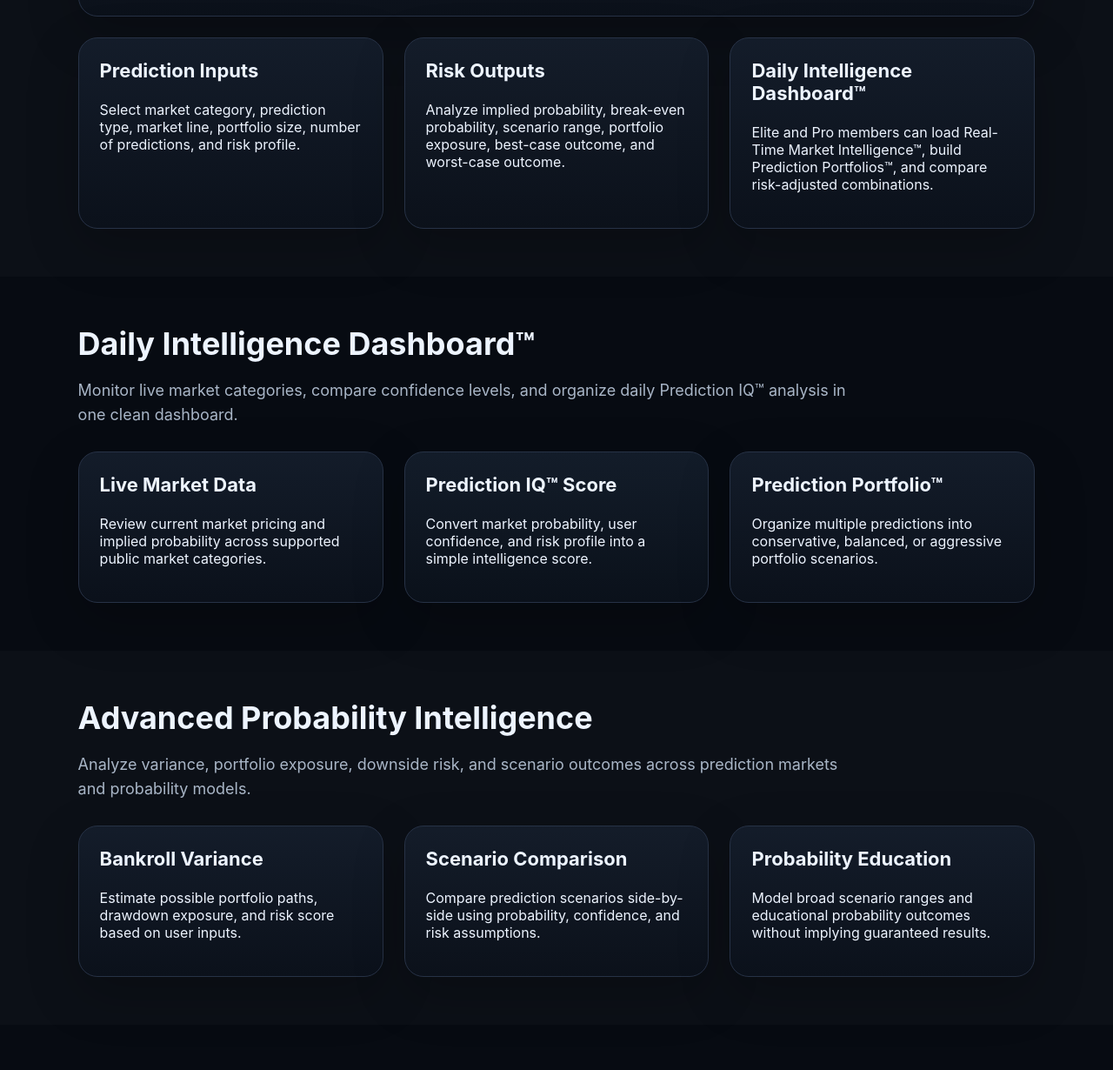
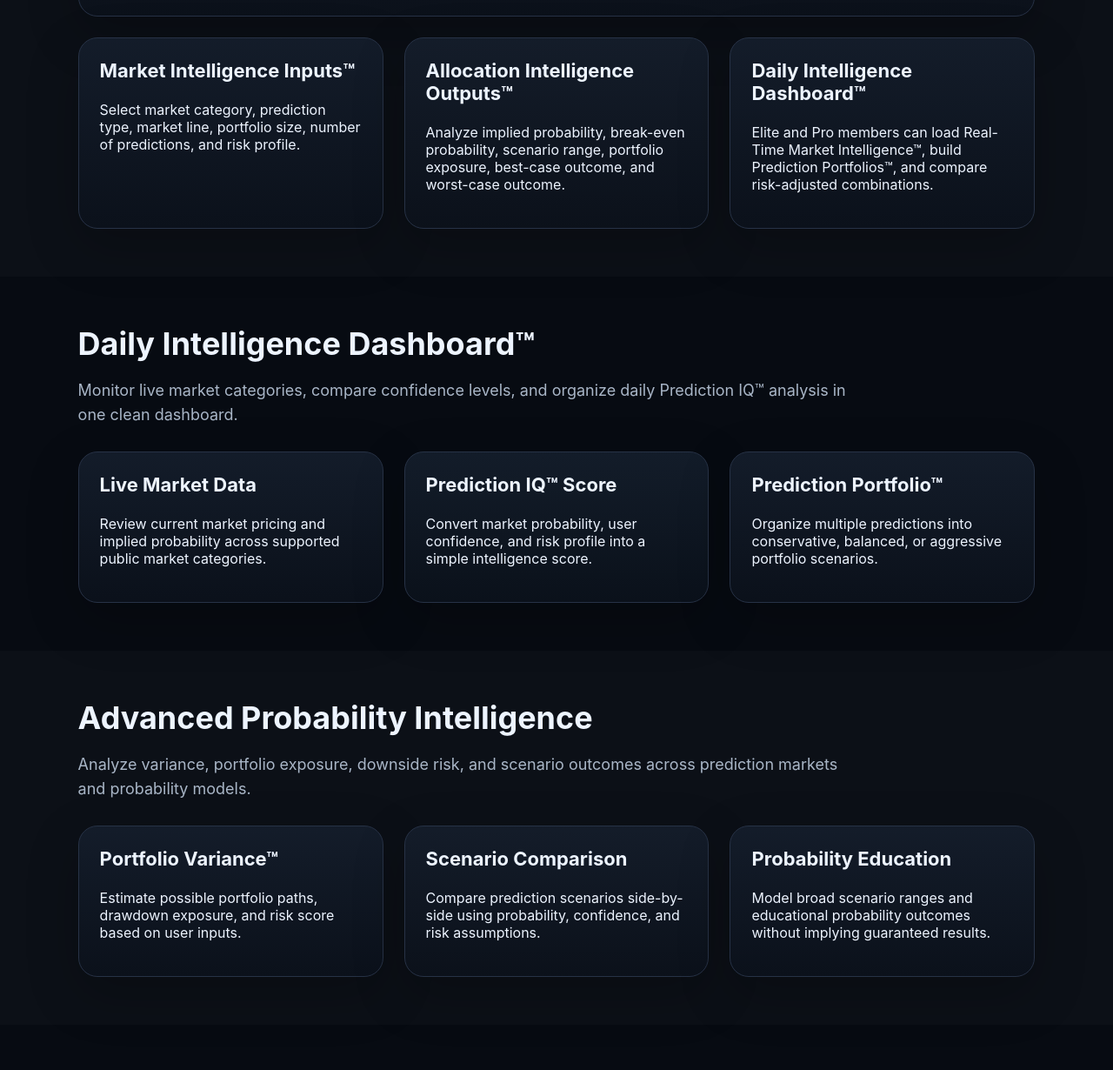
Before and after one commit to BankrollIQ/bankrolliq-app, a plain HTML site: page index.html in a window 1280 px wide. Shown: the part 3522-4752 px from the top of the page at 87% size. Drawn offline with Linux system fonts and the light colour scheme.

Commit message:
Update index.html
Version 1 Launch Ready - Prediction Intelligence Platform Update

```diff
--- a/index.html
+++ b/index.html
@@ -267,8 +267,8 @@
 </div>
 </div>
 <div class="grid three" style="margin-top:24px">
-<div class="card"><h3>Prediction Inputs</h3><p>Select market category, prediction type, market line, portfolio size, number of predictions, and risk profile.</p></div>
-<div class="card"><h3>Risk Outputs</h3><p>Analyze implied probability, break-even probability, scenario range, portfolio exposure, best-case outcome, and worst-case outcome.</p></div>
+<div class="card"><h3>Market Intelligence Inputs™</h3><p>Select market category, prediction type, market line, portfolio size, number of predictions, and risk profile.</p></div>
+<div class="card"><h3>Allocation Intelligence Outputs™</h3><p>Analyze implied probability, break-even probability, scenario range, portfolio exposure, best-case outcome, and worst-case outcome.</p></div>
 <div class="card"><h3>Daily Intelligence Dashboard™</h3><p>Elite and Pro members can load Real-Time Market Intelligence™, build Prediction Portfolios™, and compare risk-adjusted combinations.</p></div>
 </div>
 </section><section class="section" id="daily-dashboard">
@@ -288,7 +288,7 @@
 <p>Analyze variance, portfolio exposure, downside risk, and scenario outcomes across prediction markets and probability models.</p>
 </div>
 <div class="grid three">
-<div class="card"><h3>Bankroll Variance</h3><p>Estimate possible portfolio paths, drawdown exposure, and risk score based on user inputs.</p></div>
+<div class="card"><h3>Portfolio Variance™</h3><p>Estimate possible portfolio paths, drawdown exposure, and risk score based on user inputs.</p></div>
 <div class="card"><h3>Scenario Comparison</h3><p>Compare prediction scenarios side-by-side using probability, confidence, and risk assumptions.</p></div>
 <div class="card"><h3>Probability Education</h3><p>Model broad scenario ranges and educational probability outcomes without implying guaranteed results.</p></div>
 </div>
@@ -305,7 +305,7 @@
 </div>
 <div class="card price featured">
 <h3>BankrollIQ Premium</h3><p class="big">$9.99/mo</p><p class="trial">7-day free trial</p>
-<ul><li>Founding member pricing</li><li>Protected for 6 months while active</li><li>Unlimited probability simulations</li><li>Prediction Intelligence Simulator</li><li>Portfolio and variance calculator</li><li>Scenario analysis</li><li>Multi-currency support</li><li>Basic Prediction IQ™ analytics</li></ul>
+<ul><li>Founding member pricing</li><li>Protected for 6 months while active</li><li>Unlimited Prediction Intelligence Simulations™</li><li>Prediction Intelligence Simulator</li><li>Portfolio and variance calculator</li><li>Scenario analysis</li><li>Multi-currency support</li><li>Basic Prediction IQ™ analytics</li></ul>
 <a class="btn primary full" href="https://buy.stripe.com/6oU9AU1bg18k3TI2alfIs00" onclick="trackCheckout('premium_pricing')" rel="noopener" target="_blank">Start Premium Trial</a>
 </div>
 <div class="card price">
```
